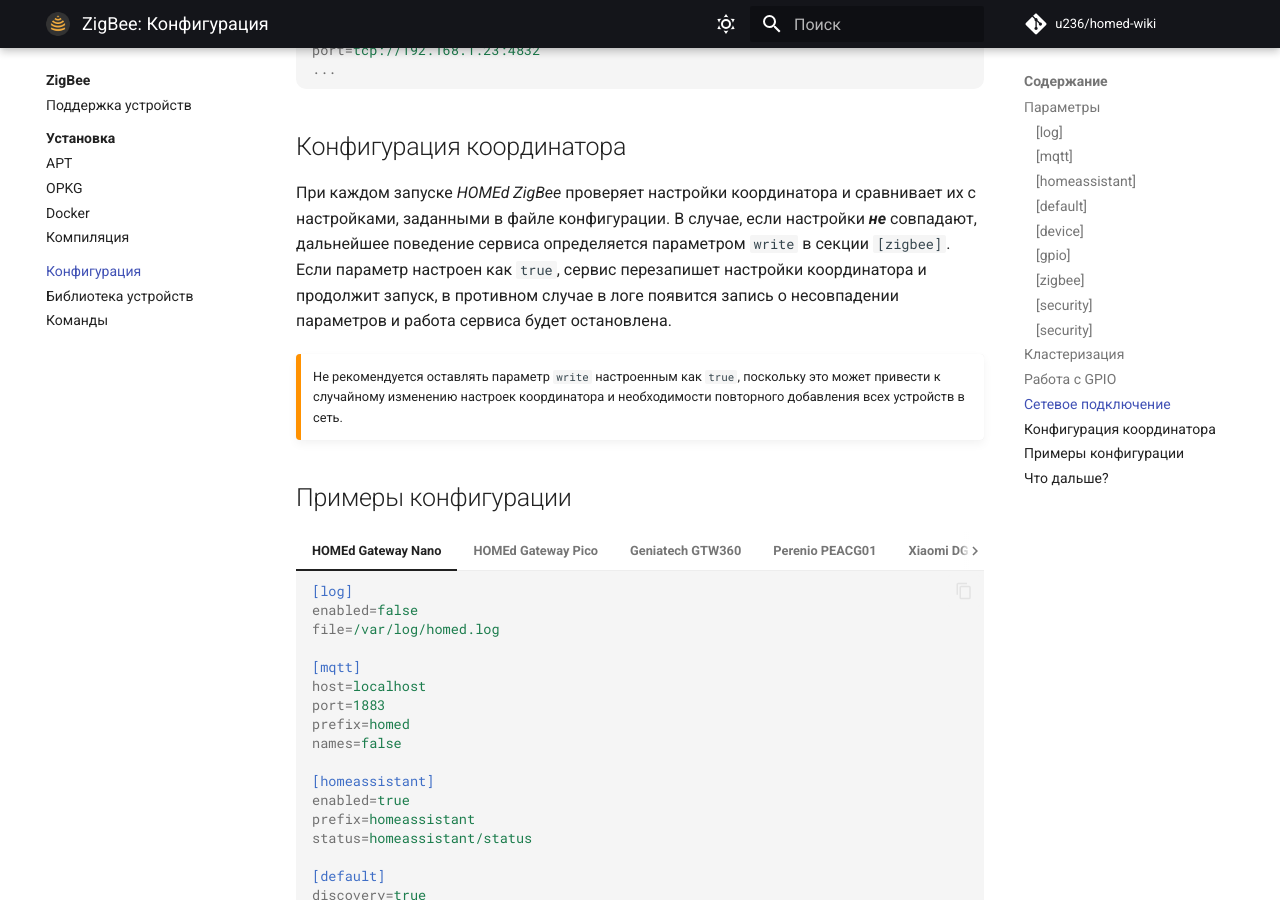
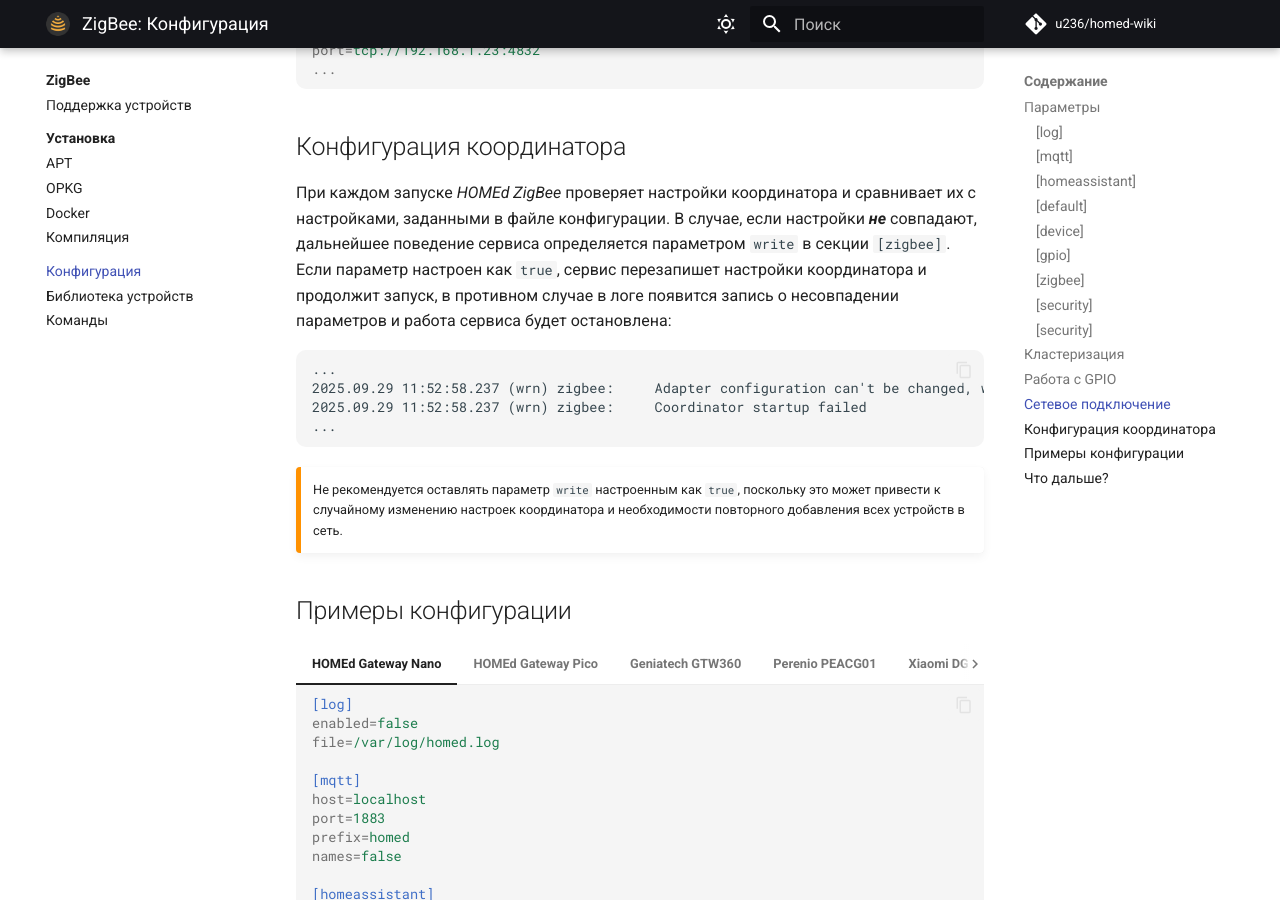
Before and after one commit to xyzroe/homed-wiki, an MkDocs documentation site: the page built from docs/zigbee/configuration.md, in a window 1280 px wide and 900 px high, scrolled down 5675 px. Built offline with MkDocs 1.6.1 and Material for MkDocs 9.7.7, drawn with Linux system fonts in a browser that asks for light colours; comment, search, counter and statistics services are not loaded.

Commit message:
add zigbee write protection log example

````diff
--- a/docs/zigbee/configuration.md
+++ b/docs/zigbee/configuration.md
@@ -193,7 +193,14 @@ port=tcp://192.168.1.23:4832
 
 ## Конфигурация координатора
 
-При каждом запуске _HOMEd ZigBee_ проверяет настройки координатора и сравнивает их с настройками, заданными в файле конфигурации. В случае, если настройки ___не___ совпадают, дальнейшее поведение сервиса определяется параметром `write` в секции `[zigbee]`. Если параметр настроен как `true`, сервис перезапишет настройки координатора и продолжит запуск, в противном случае в логе появится запись о несовпадении параметров и работа сервиса будет остановлена.
+При каждом запуске _HOMEd ZigBee_ проверяет настройки координатора и сравнивает их с настройками, заданными в файле конфигурации. В случае, если настройки ___не___ совпадают, дальнейшее поведение сервиса определяется параметром `write` в секции `[zigbee]`. Если параметр настроен как `true`, сервис перезапишет настройки координатора и продолжит запуск, в противном случае в логе появится запись о несовпадении параметров и работа сервиса будет остановлена:
+
+```
+...
+2025.09.29 11:52:58.237 (wrn) zigbee:     Adapter configuration can't be changed, write protection enabled
+2025.09.29 11:52:58.237 (wrn) zigbee:     Coordinator startup failed
+...
+```
 
 !!! warning ""
 
````
